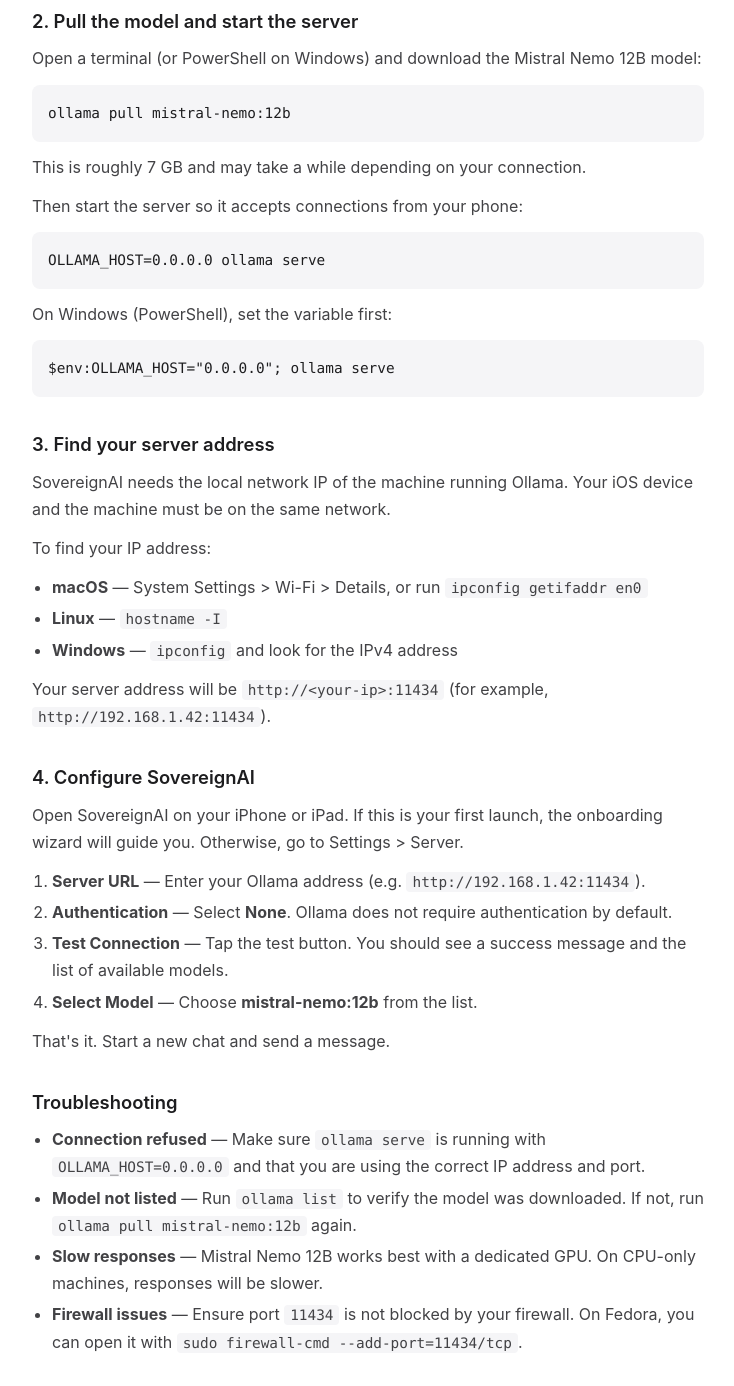
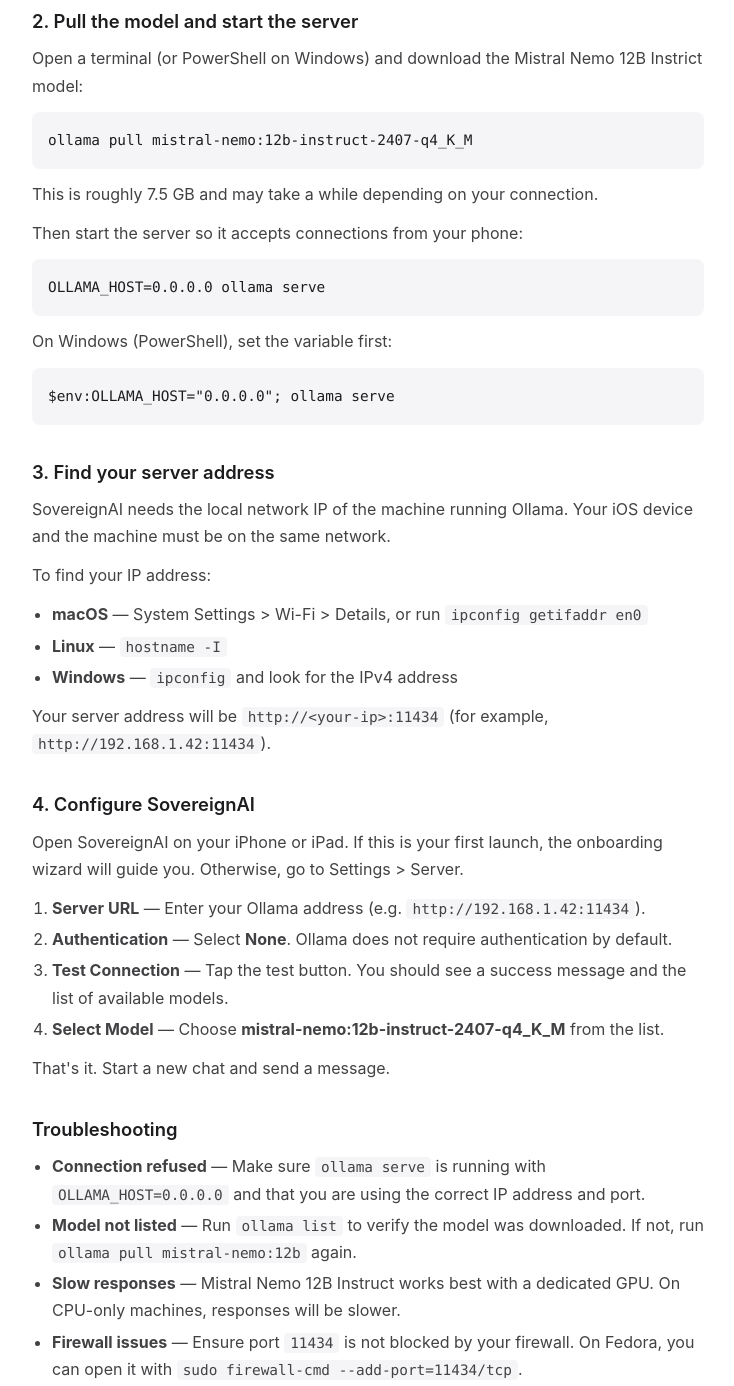
Before and after one commit to apahim/sovereignai-ios, a plain HTML site: page quickstart.html in a window 1280 px wide. Shown: the part 780-2166 px from the top of the page, without its empty margins (272-1006 px from the left). Drawn offline with Linux system fonts and the light colour scheme.

Commit message:
Update model instructions for Mistral Nemo 12
From the tests, mistral-nemo:12b-instruct-2407-q4_K_M is better for chat

```diff
--- a/quickstart.html
+++ b/quickstart.html
@@ -65,9 +65,9 @@
 
         <h2>2. Pull the model and start the server</h2>
 
-        <p>Open a terminal (or PowerShell on Windows) and download the Mistral Nemo 12B model:</p>
-        <pre><code>ollama pull mistral-nemo:12b</code></pre>
-        <p>This is roughly 7 GB and may take a while depending on your connection.</p>
+        <p>Open a terminal (or PowerShell on Windows) and download the Mistral Nemo 12B Instrict model:</p>
+        <pre><code>ollama pull mistral-nemo:12b-instruct-2407-q4_K_M</code></pre>
+        <p>This is roughly 7.5 GB and may take a while depending on your connection.</p>
 
         <p>Then start the server so it accepts connections from your phone:</p>
         <pre><code>OLLAMA_HOST=0.0.0.0 ollama serve</code></pre>
@@ -90,7 +90,7 @@
             <li><strong>Server URL</strong> &mdash; Enter your Ollama address (e.g. <code>http://192.168.1.42:11434</code>).</li>
             <li><strong>Authentication</strong> &mdash; Select <strong>None</strong>. Ollama does not require authentication by default.</li>
             <li><strong>Test Connection</strong> &mdash; Tap the test button. You should see a success message and the list of available models.</li>
-            <li><strong>Select Model</strong> &mdash; Choose <strong>mistral-nemo:12b</strong> from the list.</li>
+            <li><strong>Select Model</strong> &mdash; Choose <strong>mistral-nemo:12b-instruct-2407-q4_K_M</strong> from the list.</li>
         </ol>
 
         <p>That's it. Start a new chat and send a message.</p>
@@ -99,7 +99,7 @@
         <ul>
             <li><strong>Connection refused</strong> &mdash; Make sure <code>ollama serve</code> is running with <code>OLLAMA_HOST=0.0.0.0</code> and that you are using the correct IP address and port.</li>
             <li><strong>Model not listed</strong> &mdash; Run <code>ollama list</code> to verify the model was downloaded. If not, run <code>ollama pull mistral-nemo:12b</code> again.</li>
-            <li><strong>Slow responses</strong> &mdash; Mistral Nemo 12B works best with a dedicated GPU. On CPU-only machines, responses will be slower.</li>
+            <li><strong>Slow responses</strong> &mdash; Mistral Nemo 12B Instruct works best with a dedicated GPU. On CPU-only machines, responses will be slower.</li>
             <li><strong>Firewall issues</strong> &mdash; Ensure port <code>11434</code> is not blocked by your firewall. On Fedora, you can open it with <code>sudo firewall-cmd --add-port=11434/tcp</code>.</li>
         </ul>
 
```
